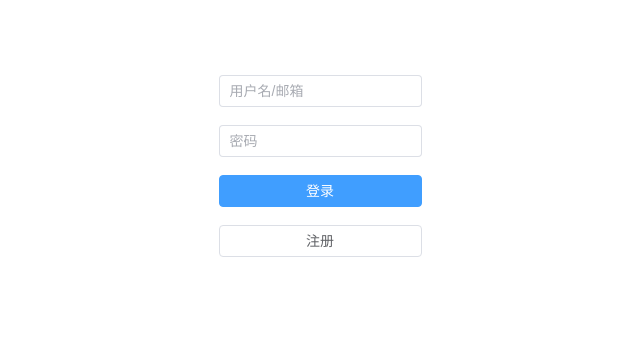
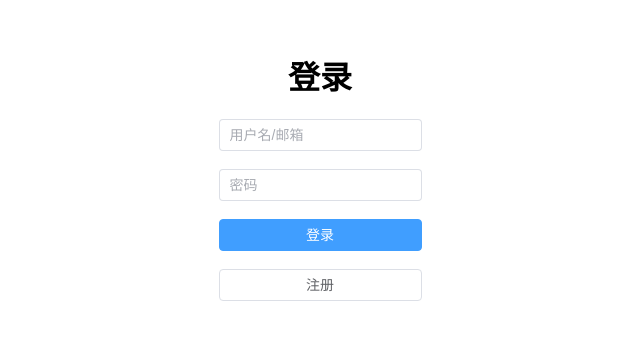
Before and after one commit to hcmua5201/social-circle, a Vue app in the folder social-circle-frontend/: page / in a window 1280 px wide. Shown: the part 233-572 px from the top of the page, without its empty margins (320-960 px from the left). Built offline with nearby package versions, Linux system fonts and the light colour scheme.

Commit message:
登录页面优化

```diff
--- a/social-circle-frontend/src/views/login.vue
+++ b/social-circle-frontend/src/views/login.vue
@@ -1,5 +1,6 @@
 <template>
   <div class="login-container">
+    <h1>登录</h1>
     <el-form ref="loginForm"  :model="loginForm" label-width="0">
       <el-form-item>
         <el-input v-model="loginForm.usernameOrEmail" placeholder="用户名/邮箱" @keydown.enter="login"></el-input>
```
